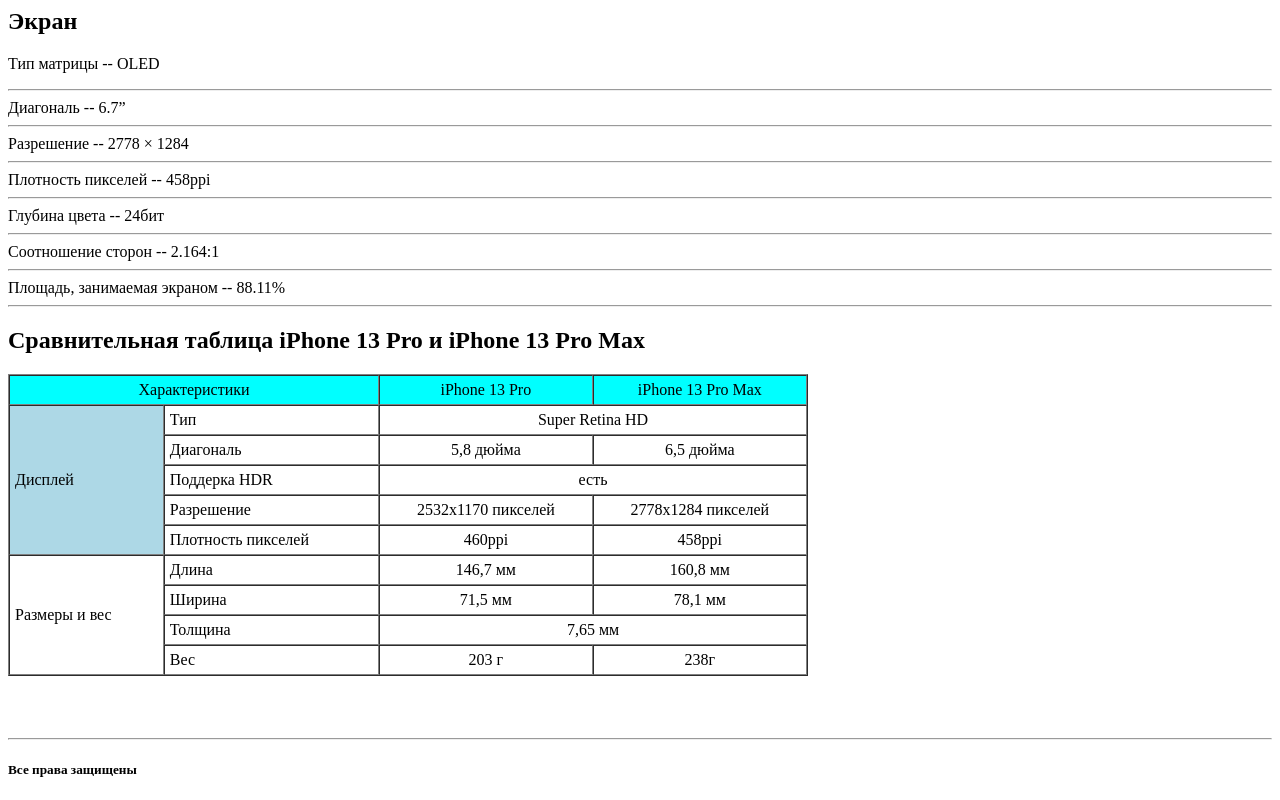
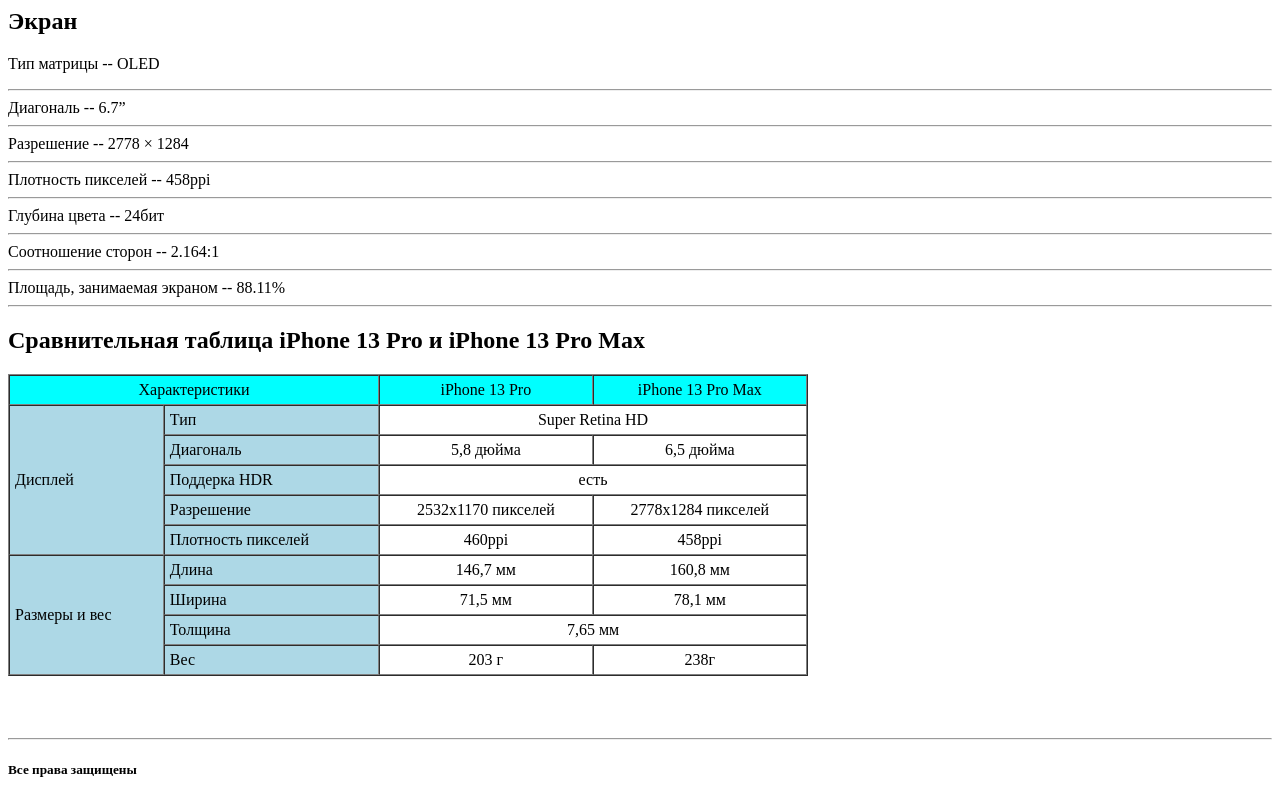
Before and after one commit to Kiryl1994/first-site, a plain HTML site: page index.html in a window 1280 px wide. Shown: the part 861-1661 px from the top of the page. Drawn offline with Linux system fonts and the light colour scheme.

Commit message:
Update index.html

```diff
--- a/index.html
+++ b/index.html
@@ -73,47 +73,47 @@
             <tbody>
                 <tr>
                     <td rowspan="5" bgcolor="#ADD8E6">Дисплей</td>
-                    <td>Тип</td>
+                    <td bgcolor="#ADD8E6">Тип</td>
                     <td colspan="2" align="center">Super Retina HD</td>
                 </tr>
                 <tr>
-                    <td>Диагональ</td>
+                    <td bgcolor="#ADD8E6">Диагональ</td>
                     <td align="center">5,8 дюйма</td>
                     <td align="center">6,5 дюйма</td>
                 </tr>
                 <tr>
-                    <td>Поддерка HDR</td>
+                    <td bgcolor="#ADD8E6">Поддерка HDR</td>
                     <td colspan="2" align="center">есть</td>
                 </tr>
                 <tr>
-                    <td>Разрешение</td>
+                    <td bgcolor="#ADD8E6">Разрешение</td>
                     <td align="center">2532х1170 пикселей</td>
                     <td align="center">2778х1284 пикселей</td>
                 </tr>
                 <tr>
-                    <td>Плотность пикселей</td>
+                    <td bgcolor="#ADD8E6">Плотность пикселей</td>
                     <td align="center">460ppi</td>
                     <td align="center">458ppi</td>
                 </tr>
             </tbody>
             <tbody>
                 <tr>
-                    <td rowspan="4">Размеры и вес</td>
-                    <td>Длина</td>
+                    <td rowspan="4" bgcolor="#ADD8E6">Размеры и вес</td>
+                    <td bgcolor="#ADD8E6">Длина</td>
                     <td align="center">146,7 мм</td>
                     <td align="center">160,8 мм</td>
                 </tr>
                 <tr>
-                    <td>Ширина</td>
+                    <td bgcolor="#ADD8E6">Ширина</td>
                     <td align="center">71,5 мм</td>
                     <td align="center">78,1 мм</tdalign=>
                 </tr>
                 <tr>
-                    <td>Толщина</td>
+                    <td bgcolor="#ADD8E6">Толщина</td>
                     <td colspan="2" align="center">7,65 мм</td>
                 </tr>
                 <tr>
-                    <td>Вес</td>
+                    <td bgcolor="#ADD8E6">Вес</td>
                     <td align="center">203 г</td>
                     <td align="center">238г</td>
                 </tr>
```
